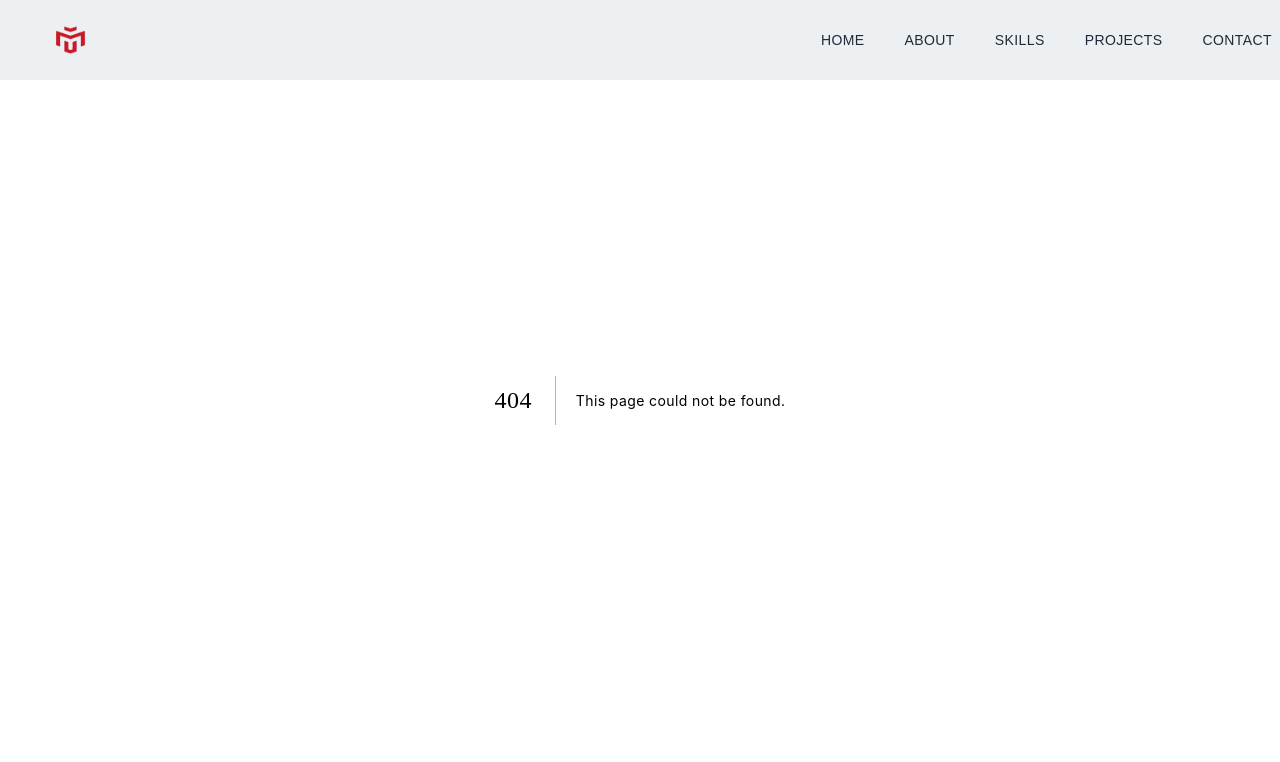
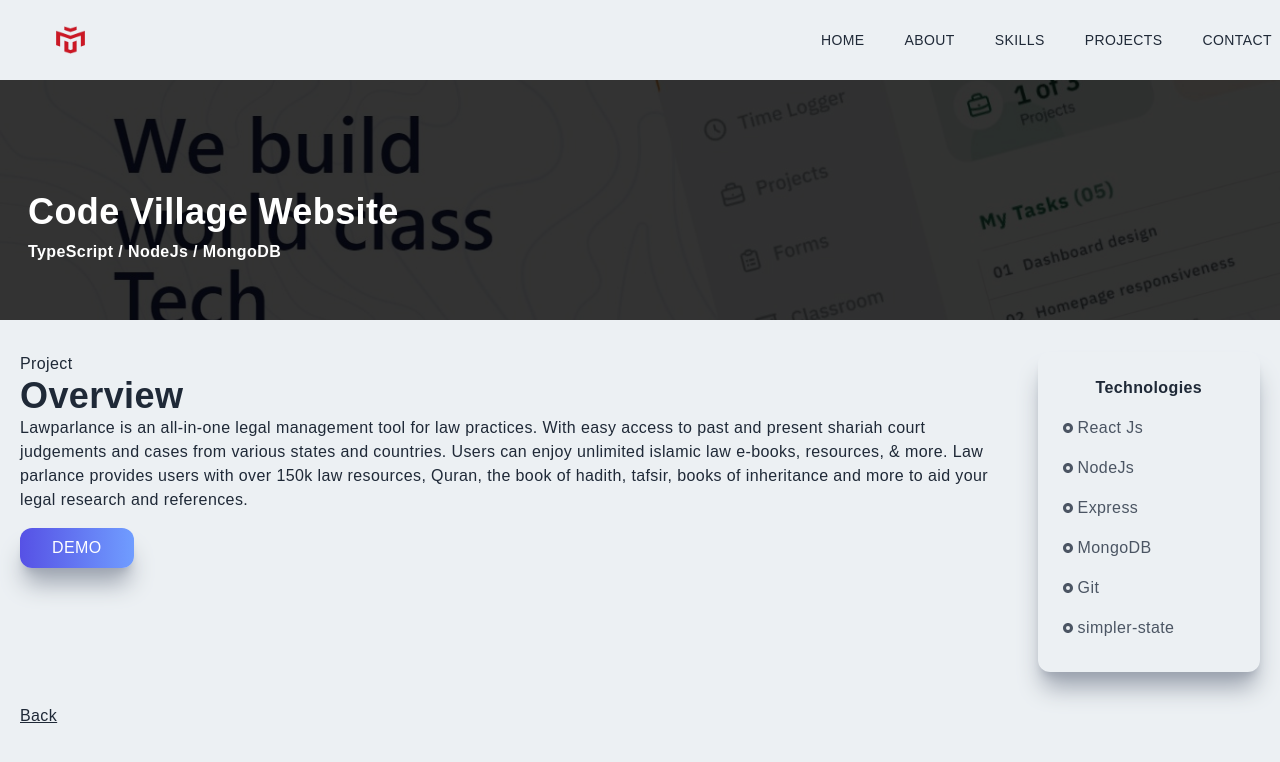
Before and after one commit to Amir9eng/Portfolio, a Next.js app: page /village in a window 1280 px wide. Before the commit this address had no page. Shown: the top 762 px of the page. Built offline with nearby package versions, Linux system fonts and the light colour scheme.

Commit message:
new project

```diff
--- /dev/null
+++ b/pages/village.jsx
@@ -0,0 +1,85 @@
+import Image from 'next/image'
+import React from 'react'
+import villageImg from '../public/assets/projects/codevillage.jpg'
+import { RiRadioButtonFill } from 'react-icons/ri'
+import Link from 'next/link'
+
+const village = () => {
+  return (
+    <div className='w-full'>
+      <div className='w-screen h-[30vh] lg:h-[40vh] relative'>
+        <div className='absolute top-0 left-0 h-[30vh] lg:h-[40vh] bg-black/80 z-10 w-full' />
+        <Image
+          className='absolute z-1'
+          layout='fill'
+          objectFit='cover'
+          src={villageImg}
+          alt='/'
+        />
+        <div className='absolute top-[70%] max-w-[1240px] w-full left-[50%] right-[50%] translate-x-[-50%] translate-y-[-50%] text-white z-10 p-2'>
+          <h2 className='py-2'>Code Village Website</h2>
+          <h3>TypeScript / NodeJs / MongoDB</h3>
+        </div>
+      </div>
+      <div className='max-w-[1240px] mx-auto grid md:grid-cols-5 gap-8 pt-8 '>
+        <div className='col-span-4'>
+          <p>Project</p>
+          <h2>Overview</h2>
+          <p>
+            Lawparlance is an all-in-one legal management tool for law
+            practices. With easy access to past and present shariah court
+            judgements and cases from various states and countries. Users can
+            enjoy unlimited islamic law e-books, resources, & more. Law parlance
+            provides users with over 150k law resources, Quran, the book of
+            hadith, tafsir, books of inheritance and more to aid your legal
+            research and references.
+          </p>
+          <a
+            href='https://www.lawparlance.com/'
+            target='#blank'
+            rel='noreferrer'
+          >
+            <button className='px-8 py-2 mt-4 mr-8'>Demo</button>
+          </a>
+        </div>
+        <div className='col-span-4 md:col-span-1 shadow-xl shadow-gray-400 rounded-xl p-4'>
+          <div className='p-2'>
+            <p className='text-center font-bold pb-2'>Technologies</p>
+            <div className='grid grid-cols-1 md:grid-cols-1'>
+              <p className='text-gray-600 py-2 flex items-center'>
+                <RiRadioButtonFill className='pr-1' />
+                React Js
+              </p>
+              <p className='text-gray-600 py-2 flex items-center'>
+                <RiRadioButtonFill className='pr-1' />
+                NodeJs
+              </p>
+              <p className='text-gray-600 py-2 flex items-center'>
+                <RiRadioButtonFill className='pr-1' />
+                Express
+              </p>
+
+              <p className='text-gray-600 py-2 flex items-center'>
+                <RiRadioButtonFill className='pr-1' />
+                MongoDB
+              </p>
+              <p className='text-gray-600 py-2 flex items-center'>
+                <RiRadioButtonFill className='pr-1' />
+                Git
+              </p>
+              <p className='text-gray-600 py-2 flex items-center'>
+                <RiRadioButtonFill className='pr-1' />
+                simpler-state
+              </p>
+            </div>
+          </div>
+        </div>
+        <Link href='/#Projects'>
+          <p className='underline cursor-pointer mb-4'>Back</p>
+        </Link>
+      </div>
+    </div>
+  )
+}
+
+export default village
```
Also changed, not shown: public/assets/projects/codevillage.jpg (added).
